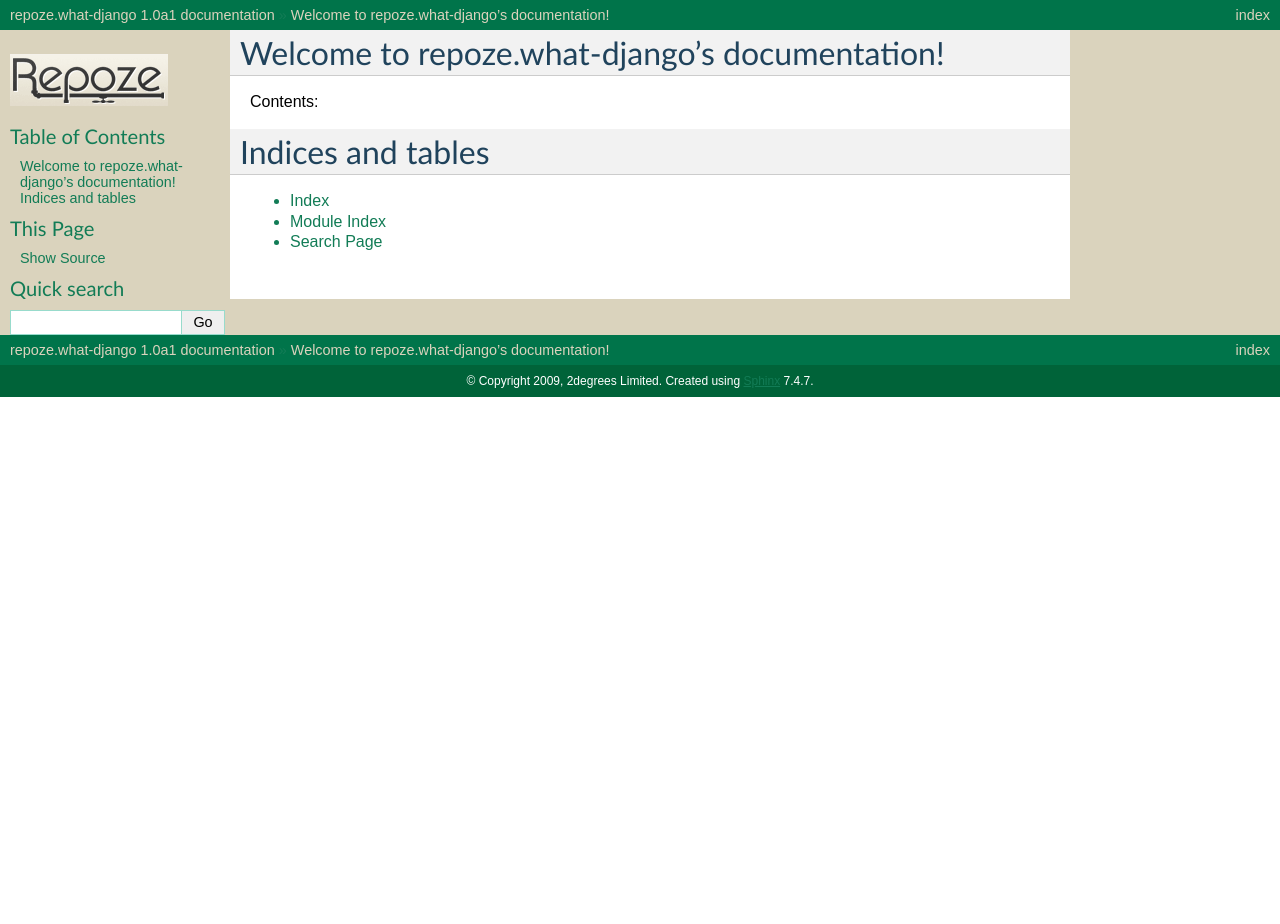
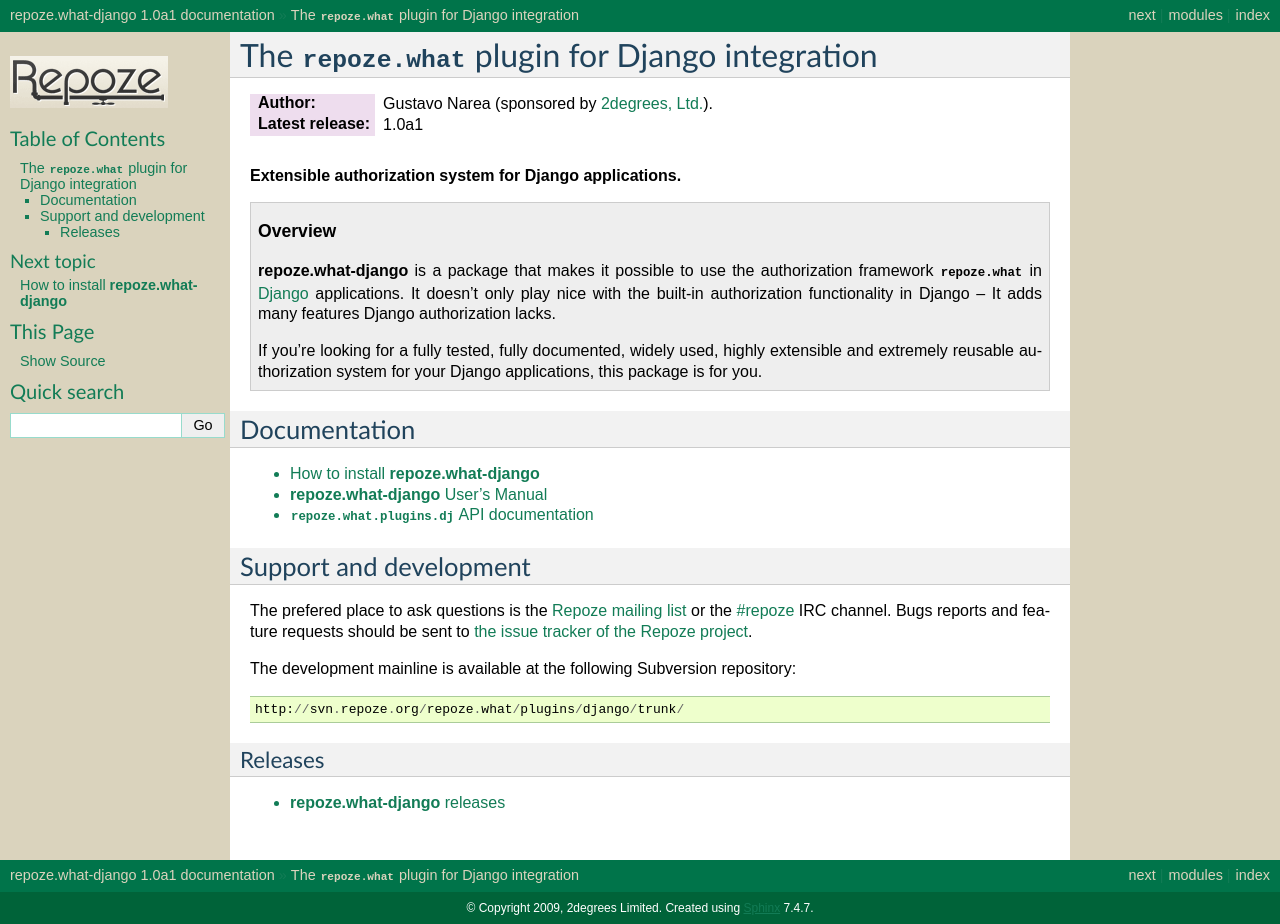
Before and after one commit to repoze/repoze.what-django, a Sphinx documentation site: the page built from docs/source/index.rst, in a window 1280 px wide. Built offline with Sphinx 7.4.7, drawn with Linux system fonts in a browser that asks for light colours; before the commit the page ends 900 px from its top, so only the background shows below that.

Commit message:
Written the homepage and also added other (empty) pages.

```diff
--- /dev/null
+++ b/docs/source/API.rst
@@ -0,0 +1,5 @@
+***********************************************
+:mod:`repoze.what.plugins.dj` API documentation
+***********************************************
+
+.. automodule:: repoze.what.plugins.dj
--- /dev/null
+++ b/docs/source/Manual/index.rst
@@ -0,0 +1,5 @@
+.. _manual:
+
+************************************
+**repoze.what-django** User's Manual
+************************************
--- a/docs/source/index.rst
+++ b/docs/source/index.rst
@@ -1,19 +1,59 @@
-.. repoze.what-django documentation master file, created by
-   sphinx-quickstart on Thu Nov 12 15:35:54 2009.
-   You can adapt this file completely to your liking, but it should at least
-   contain the root `toctree` directive.
+****************************************************
+The :mod:`repoze.what` plugin for Django integration
+****************************************************
 
-Welcome to repoze.what-django's documentation!
-==============================================
+:Author: Gustavo Narea (sponsored by `2degrees, Ltd. <http://www.2degreesnetwork.com/>`_).
+:Latest release: |release|
 
-Contents:
+.. module:: repoze.what.plugins.dj
+    :synopsis: Authorization with repoze.what in Django applications
+.. moduleauthor:: Gustavo Narea <gustavonarea@degreesnetwork.com>
+
+
+.. rubric:: Extensible authorization system for Django applications.
+
+.. topic:: Overview
+
+    **repoze.what-django** is a package that makes it possible to use the
+    authorization framework :mod:`repoze.what` in `Django
+    <http://www.djangoproject.com>`_ applications. It doesn't only play nice
+    with the built-in authorization functionality in Django -- It adds many
+    features Django authorization lacks.
+
+    If you're looking for a fully tested, fully documented, widely used, highly
+    extensible and extremely reusable authorization system for your Django
+    applications, this package is for you.
+
+
+Documentation
+=============
 
 .. toctree::
-   :maxdepth: 2
+    :maxdepth: 3
 
-Indices and tables
-==================
+    install
+    Manual/index
+    API
 
-* :ref:`genindex`
-* :ref:`modindex`
-* :ref:`search`
+
+Support and development
+=======================
+
+The prefered place to ask questions is the `Repoze mailing list
+<http://lists.repoze.org/listinfo/repoze-dev>`_ or the `#repoze
+<irc://irc.freenode.net/#repoze>`_ IRC channel. Bugs reports and feature
+requests should be sent to `the issue tracker of the Repoze project
+<http://bugs.repoze.org/>`_.
+
+The development mainline is available at the following Subversion repository::
+
+    http://svn.repoze.org/repoze.what/plugins/django/trunk/
+
+
+Releases
+--------
+
+.. toctree::
+    :maxdepth: 2
+
+    news
--- /dev/null
+++ b/docs/source/install.rst
@@ -0,0 +1,5 @@
+.. _install:
+
+**************************************
+How to install **repoze.what-django**
+**************************************
--- /dev/null
+++ b/docs/source/news.rst
@@ -0,0 +1,3 @@
+*******************************
+**repoze.what-django** releases
+*******************************
```
